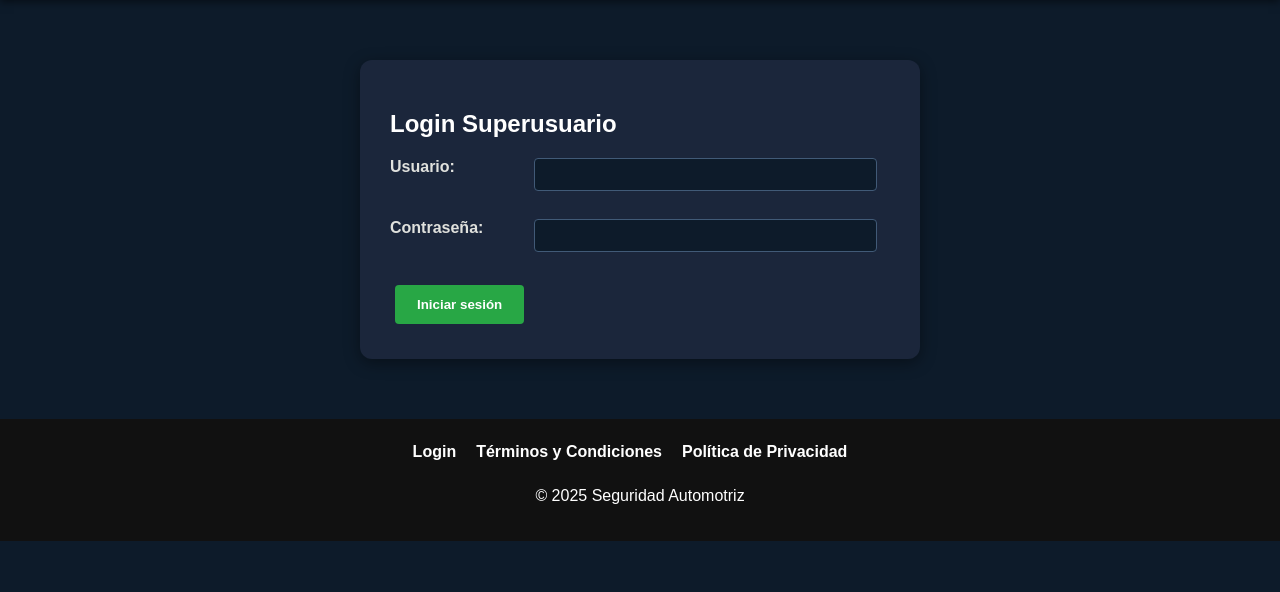
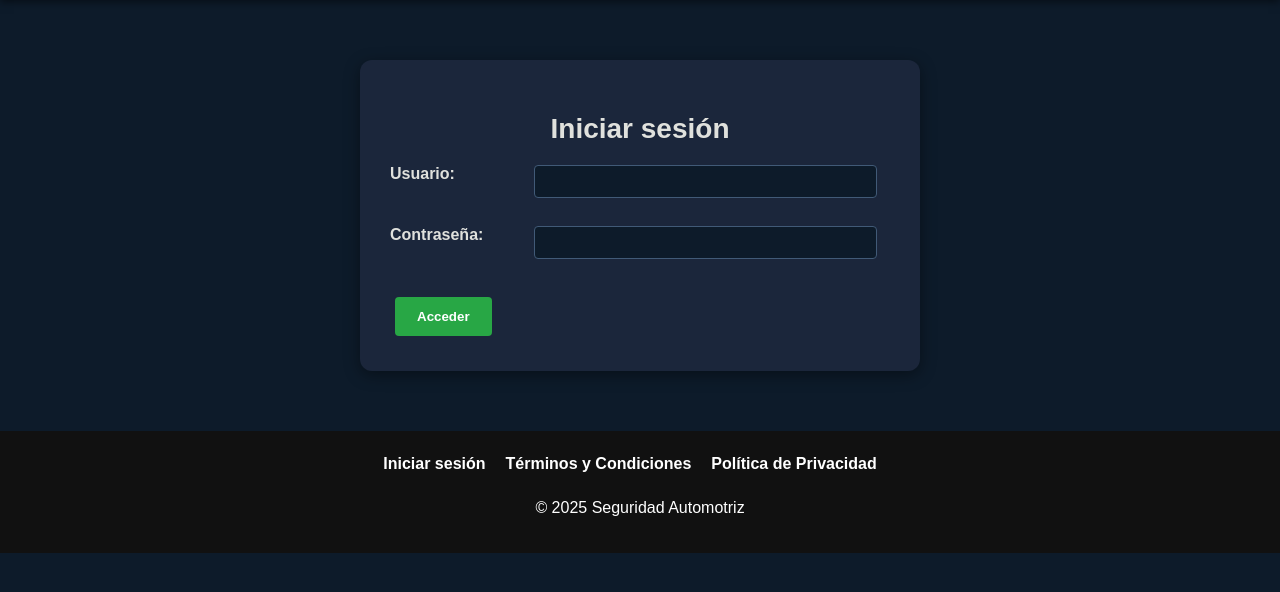
Before and after one commit to LuFernandez-dev/Proyecto-UIOTEC-2025, a Django app: page /login/ in a window 1280 px wide. Shown: the part 86-678 px from the top of the page. Run offline with Django 5.2, Linux system fonts and the light colour scheme.

Commit message:
Cambio de texto del login

```diff
--- a/bloqueoSDCC/App/Templates/App/base.html
+++ b/bloqueoSDCC/App/Templates/App/base.html
@@ -34,7 +34,7 @@
     <footer class="footer">
         <div class="footer-links">
             {% if not user.is_authenticated %}
-                <a href="{% url 'superuser_login' %}" class="footer-login-btn">Login</a>
+                <a href="{% url 'superuser_login' %}" class="footer-login-btn">Iniciar sesión</a>
             {% endif %}
             <a href="{% url 'terminos' %}">Términos y Condiciones</a>
             <a href="{% url 'privacidad' %}">Política de Privacidad</a></p>
--- a/bloqueoSDCC/App/Templates/App/login.html
+++ b/bloqueoSDCC/App/Templates/App/login.html
@@ -1,21 +1,23 @@
 {% extends 'App/base.html' %}
 
-{% block title %}Login Superusuario{% endblock %}
+{% block title %}Login{% endblock %}
 
 {% block content %}
 <div class="formulario-alineado">
-    <h2>Login Superusuario</h2>
+    <h2 class="titulo-login">Iniciar sesión</h2>
+
+    {% if messages %}
+        <div class="mensaje-error">
+            {% for message in messages %}
+                <p>{{ message }}</p>
+            {% endfor %}
+        </div>
+    {% endif %}
+
     <form method="post">
         {% csrf_token %}
         {{ form.as_p }}
-        <button type="submit" class="btn-crear">Iniciar sesión</button>
+        <button type="submit" class="btn-crear" style="margin-top: 10px;">Acceder</button>
     </form>
-    {% if messages %}
-        <ul class="errorlist">
-            {% for message in messages %}
-                <li>{{ message }}</li>
-            {% endfor %}
-        </ul>
-    {% endif %}
 </div>
 {% endblock %}
--- a/bloqueoSDCC/App/static/App/estilos.css
+++ b/bloqueoSDCC/App/static/App/estilos.css
@@ -584,3 +584,17 @@ footer {
 /*  =======================
     Estilo de los botones del footer
     ======================= */
+
+.titulo-login {
+    color: #E0E1DD;
+    font-size: 28px;
+    margin-bottom: 20px;
+    text-align: center;
+}
+
+.mensaje-error {
+    color: #dc3545;
+    font-weight: bold;
+    margin-bottom: 15px;
+    text-align: center;
+}
--- a/bloqueoSDCC/App/views.py
+++ b/bloqueoSDCC/App/views.py
@@ -1,7 +1,6 @@
 from django.shortcuts import render, redirect, get_object_or_404
 from django.contrib.auth import authenticate, login, logout
 from django.contrib import messages
-from django.urls import reverse
 from .models import *
 from .forms import *
 from django.contrib.auth.decorators import user_passes_test
@@ -244,7 +243,7 @@ def superuser_login_view(request):
                 login(request, user)
                 return redirect('home')
             else:
-                messages.error(request, 'Credenciales inválidas o no sos superusuario.')
+                messages.error(request, 'Datos incorrectos.')
     else:
         form = SuperUserLoginForm()
     return render(request, 'App/login.html', {'form': form})
```
Also changed, not shown: bloqueoSDCC/db.sqlite3.
